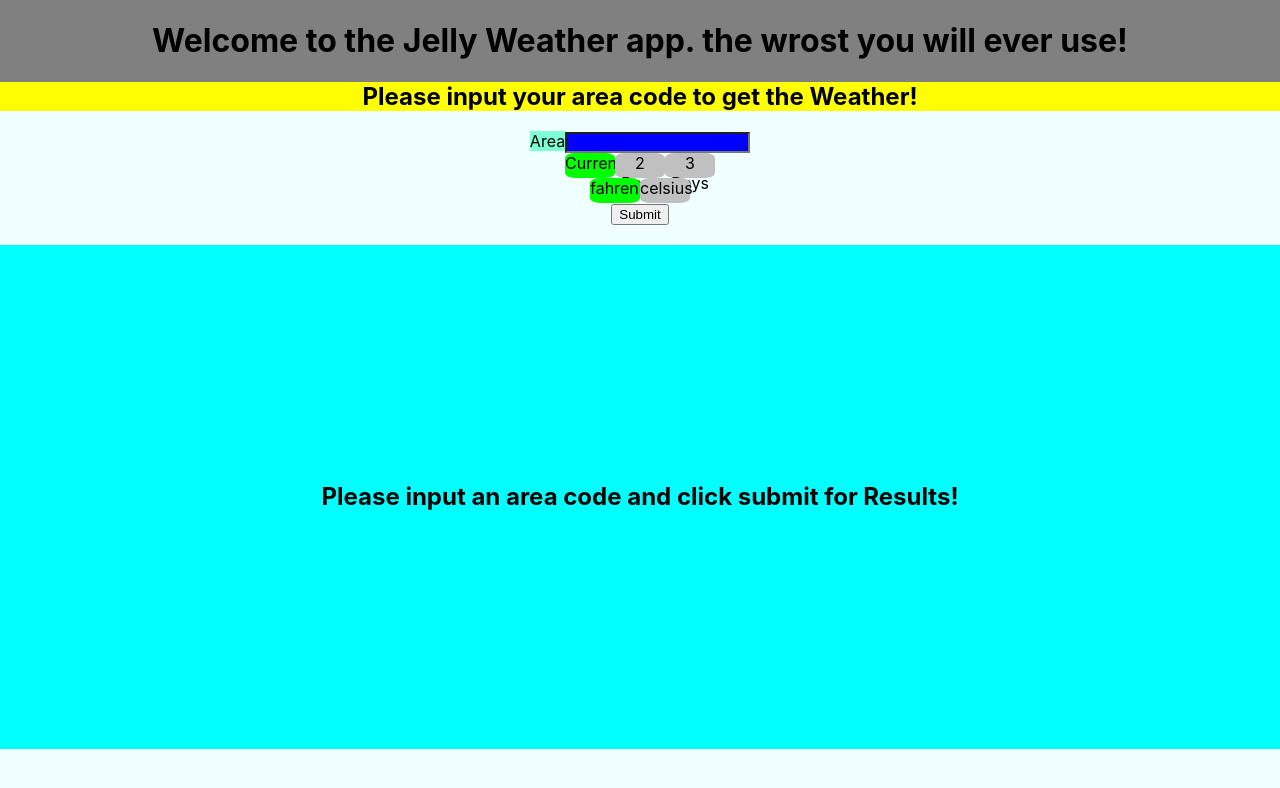
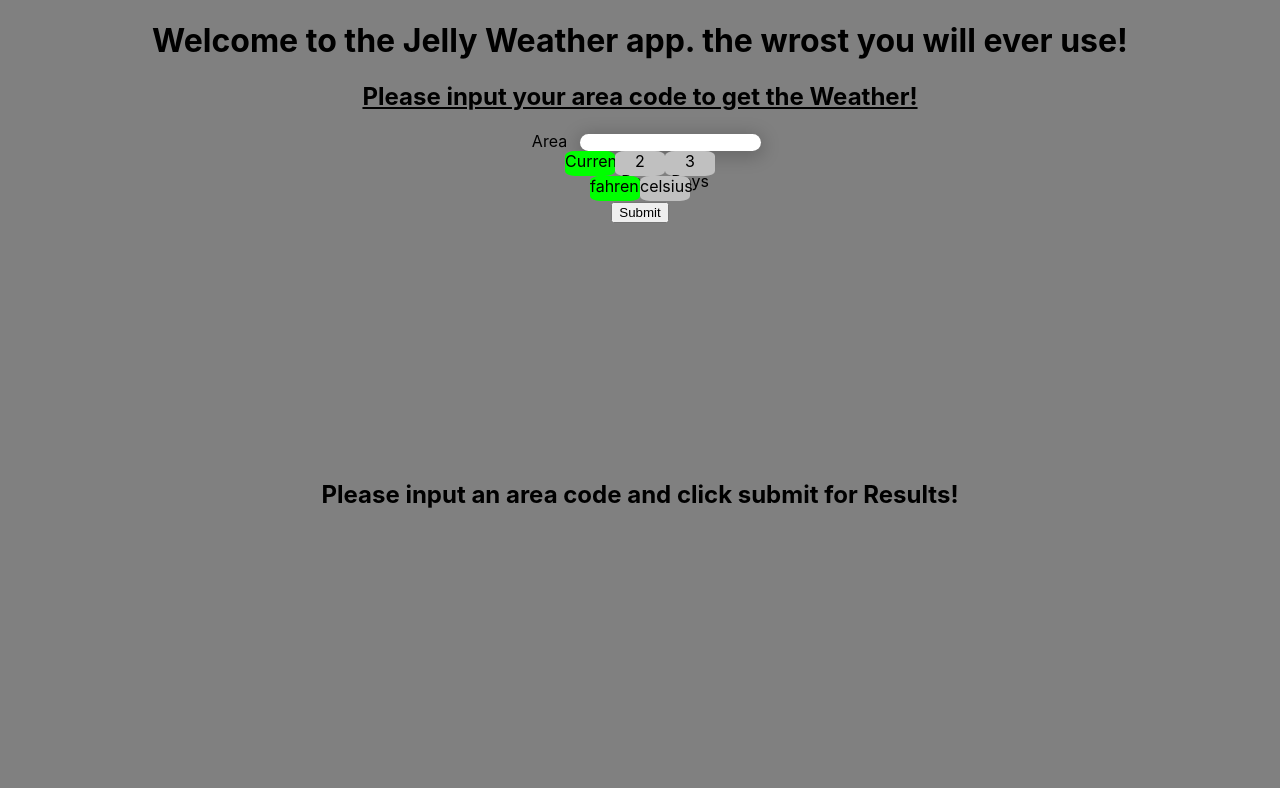
Before and after one commit to JellyHeadMade/JellysWeatherApp, a React (Create React App) app: page / in a window 1280 px wide. Shown: the top 788 px of the page. Built offline with nearby package versions, Linux system fonts and the light colour scheme.

Commit message:
removed all the placeholder background colors, rounded the input field and also added a background blurr.

```diff
--- a/src/Styles/form.scss
+++ b/src/Styles/form.scss
@@ -1,17 +1,22 @@
 .mainform {
-    background-color: azure;
+    // background-color: azure;
     height: 90vh;
 
     .input-message {
-        background-color: yellow;
+        // background-color: yellow;
+        text-decoration: underline;
     }
 
     .area-label {
-        background-color: aquamarine;
+        // background-color: aquamarine;
+        padding: 0 1% 0 1%;
     }
 
     .input-field {
-        background-color: blue;
+        // background-color: blue;
+        border-radius: 25px;
+        border-style: none;
+        box-shadow: 0px 3px 18px 3px rgba(0, 0, 0, 0.2);
     }
 
     .button-selector-wrapper {
--- a/src/Styles/placeholders.scss
+++ b/src/Styles/placeholders.scss
@@ -4,5 +4,5 @@
     align-items: center;
     width: 100%;
     height: 70%;
-    background-color: aqua;
+    // background-color: aqua;
 }
```
